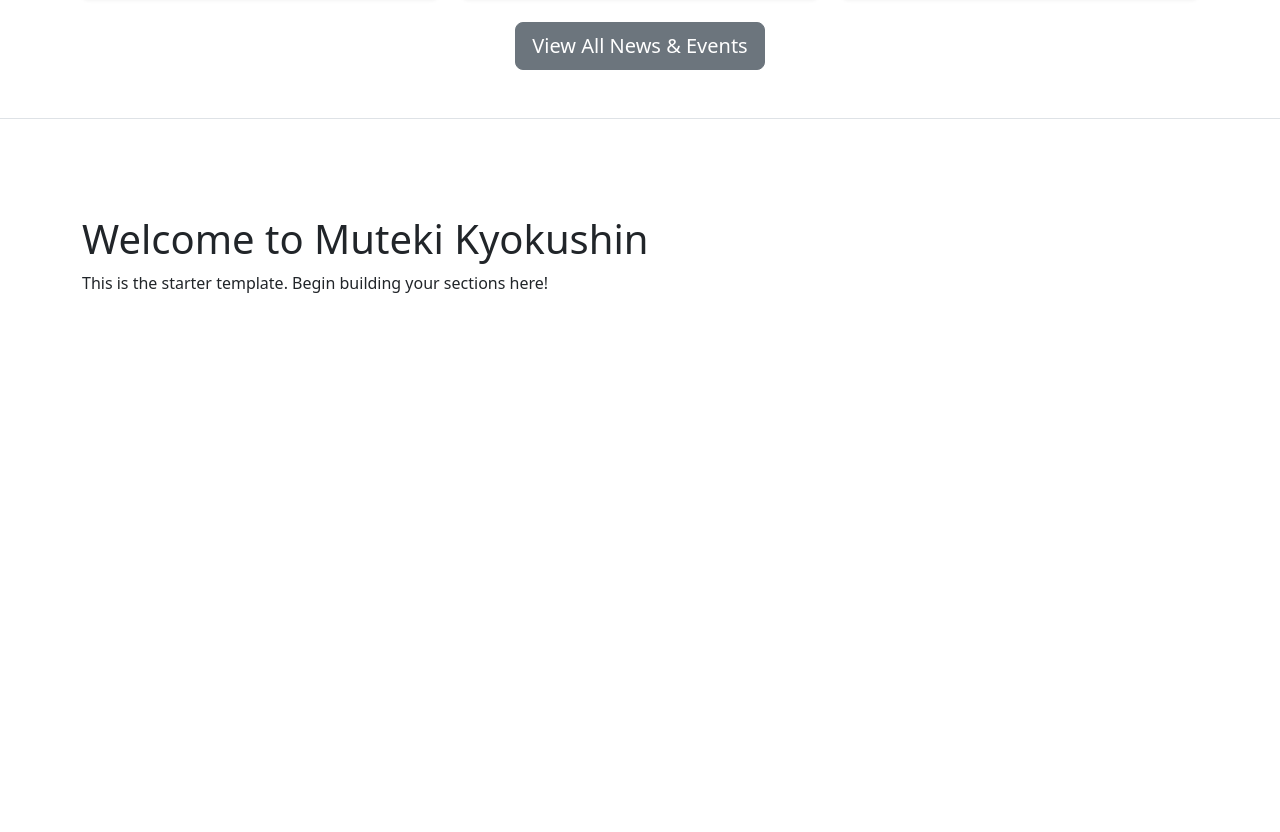
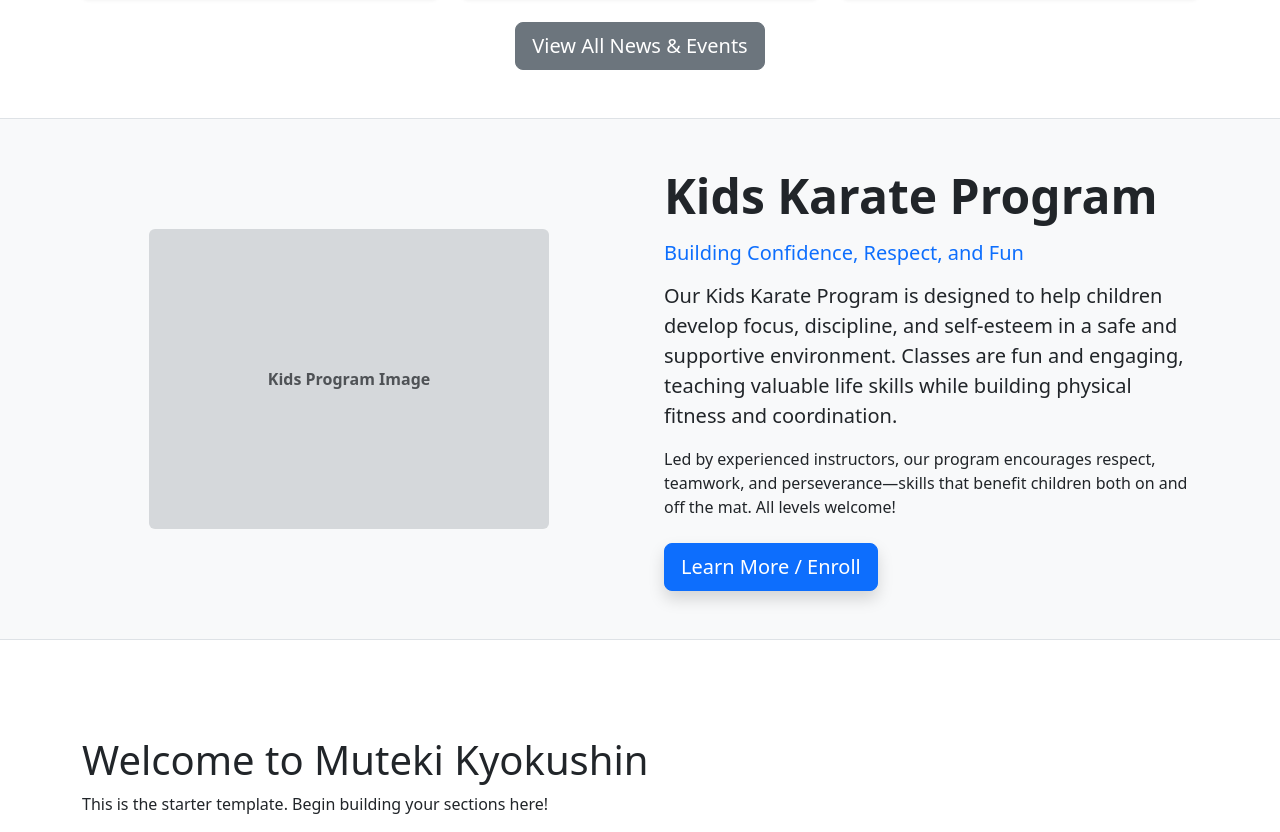
Before and after one commit to sjvarnum/website-mutekikyokushin, a React (Vite) app: page / in a window 1280 px wide. Shown: the part 2697-3529 px from the top of the page. Before the commit the page ends 3008 px from the top, so only its background shows below. Built offline with nearby package versions, Linux system fonts and the light colour scheme.

Commit message:
feat: add kids program section and integrate new components into main app layout

```diff
--- a/src/App.tsx
+++ b/src/App.tsx
@@ -4,6 +4,7 @@ import GoogleReviews from "./components/CallToAction/GoogleReviews";
 import CallToAction from "./components/CallToAction/CallToAction";
 import Karate from "./components/Karate/Karate";
 import NewsEvents from "./components/NewsEvents/NewsEvents";
+import KidsProgram from "./components/KidsProgram/KidsProgram";
 
 function App() {
   return (
@@ -16,6 +17,7 @@ function App() {
       <CallToAction />
       <Karate />
       <NewsEvents />
+      <KidsProgram />
       {/* Main Content Placeholder */}
       <main>
         <div className="container mt-5 pt-5">
--- a/src/components/KidsProgram/KidsProgram.tsx
+++ b/src/components/KidsProgram/KidsProgram.tsx
@@ -0,0 +1,37 @@
+import React from "react";
+
+const KidsProgram: React.FC = () => (
+  <section className="kids-program-section bg-light py-5 border-bottom">
+    <div className="container">
+      <div className="row align-items-center g-5 flex-lg-row flex-column-reverse">
+        {/* Left Column: Image Placeholder */}
+        <div className="col-lg-6 col-12 text-center">
+          <div
+            className="kids-image-placeholder bg-secondary bg-opacity-25 rounded mb-4 mb-lg-0"
+            style={{ width: "100%", height: "300px", maxWidth: 400, margin: "0 auto" }}
+          >
+            <span className="d-flex h-100 justify-content-center align-items-center text-muted fw-semibold">
+              Kids Program Image
+            </span>
+          </div>
+        </div>
+        {/* Right Column: Content */}
+        <div className="col-lg-6 col-12">
+          <h2 className="display-5 fw-bold mb-3">Kids Karate Program</h2>
+          <h3 className="h5 fw-normal mb-3 text-primary">Building Confidence, Respect, and Fun</h3>
+          <p className="lead mb-3">
+            Our Kids Karate Program is designed to help children develop focus, discipline, and self-esteem in a safe and supportive environment. Classes are fun and engaging, teaching valuable life skills while building physical fitness and coordination.
+          </p>
+          <p>
+            Led by experienced instructors, our program encourages respect, teamwork, and perseverance—skills that benefit children both on and off the mat. All levels welcome!
+          </p>
+          <a href="#contact" className="btn btn-primary btn-lg mt-2 shadow">
+            Learn More / Enroll
+          </a>
+        </div>
+      </div>
+    </div>
+  </section>
+);
+
+export default KidsProgram;
```
